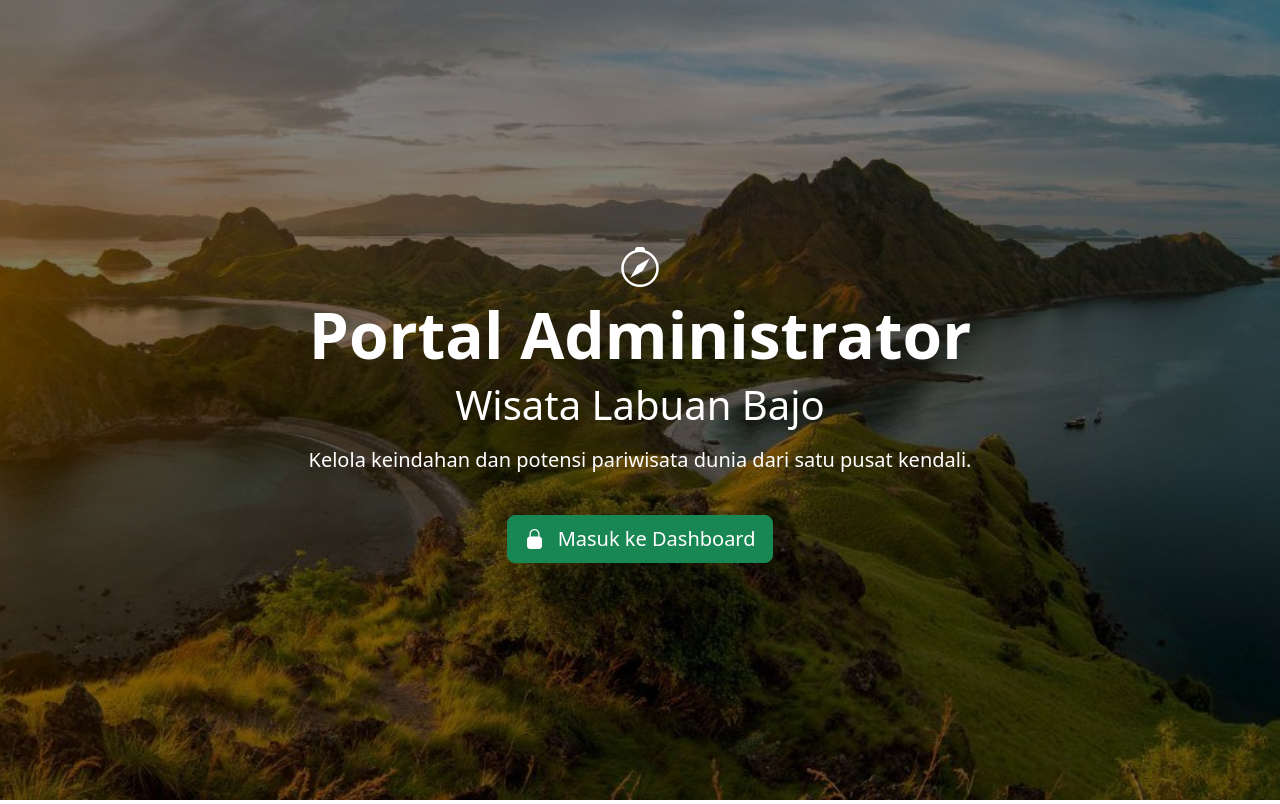
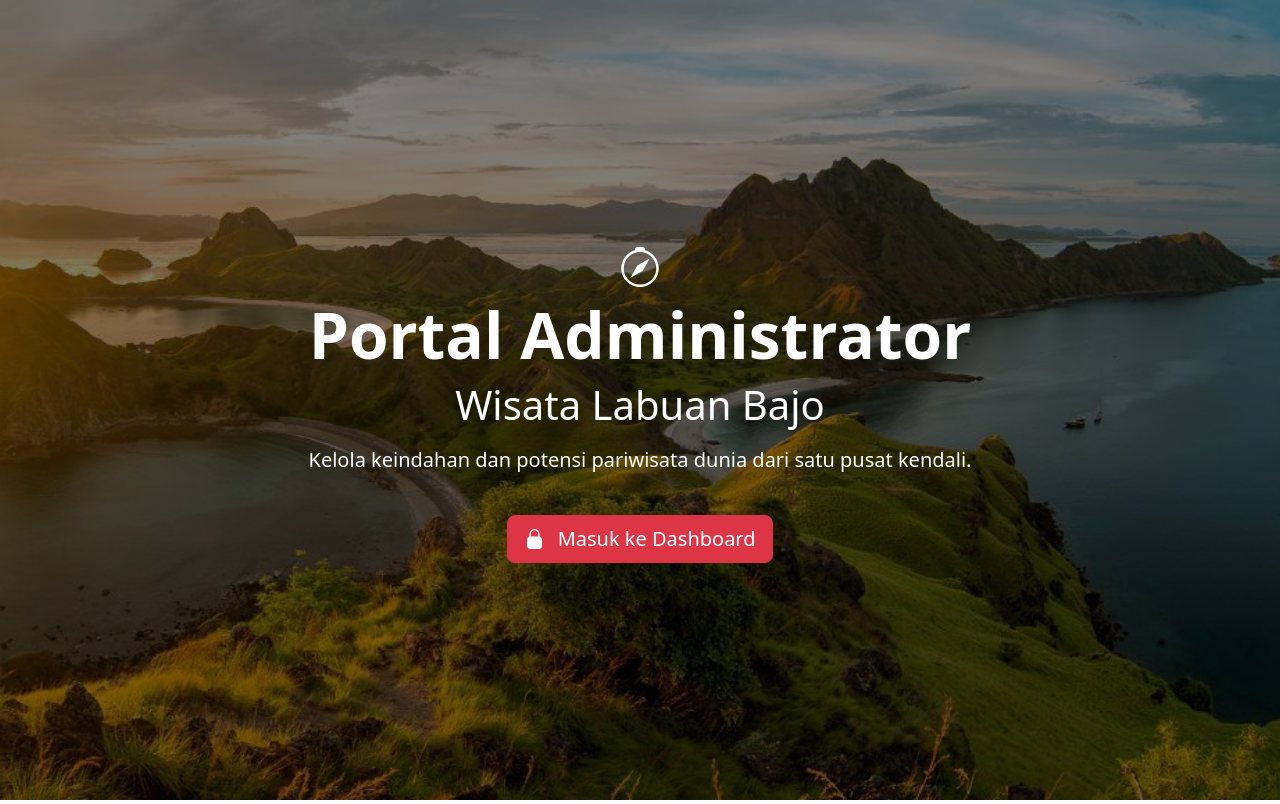
Before and after one commit to azqyanrl/Tiket_wisata_labuanbajo, a PHP site: page /admin/index.php in a window 1280 px wide. Shown: the top 804 px of the page. Run offline with PHP 8.4, Linux system fonts and the light colour scheme.

Commit message:
sedikit perubahan

```diff
--- a/admin/index.php
+++ b/admin/index.php
@@ -25,7 +25,7 @@
             <p class="lead mt-3">Kelola keindahan dan potensi pariwisata dunia dari satu pusat kendali.</p>
 
             <!-- Tombol Utama Menuju Login -->
-            <a href="login/login.php" class="btn btn-success btn-lg mt-4">
+            <a href="login/login.php" class="btn btn-danger btn-lg mt-4">
                 <i class="bi bi-lock-fill me-2"></i> Masuk ke Dashboard
             </a>
         </div>
--- a/users/halaman/profile.php
+++ b/users/halaman/profile.php
@@ -465,7 +465,7 @@ if (!$user) {
                         </p>
                         <div class="d-flex justify-content-between">
                           <small class="text-muted">Kode: <?= e($booking['kode_booking']) ?></small>
-                          <a href="detail_pemesanan.php?id=<?= $booking['id'] ?>" class="btn btn-sm btn-outline-primary">
+                          <a href="detail_destinasi.php?id=<?= $booking['id'] ?>" class="btn btn-sm btn-outline-primary">
                             <i class="bi bi-eye me-1"></i>Detail
                           </a>
                         </div>
```
